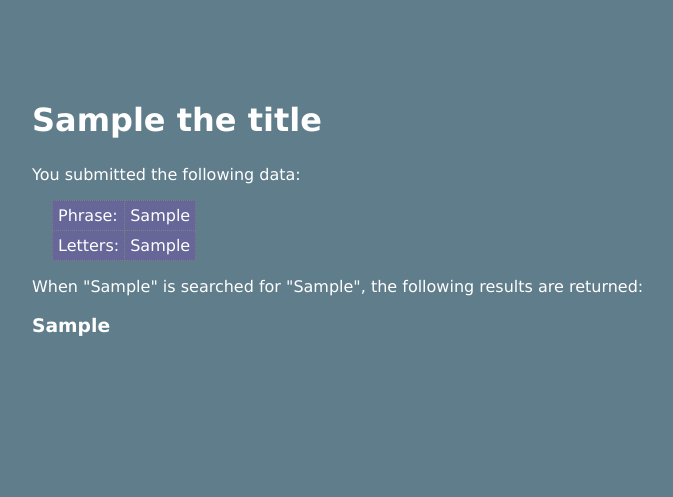
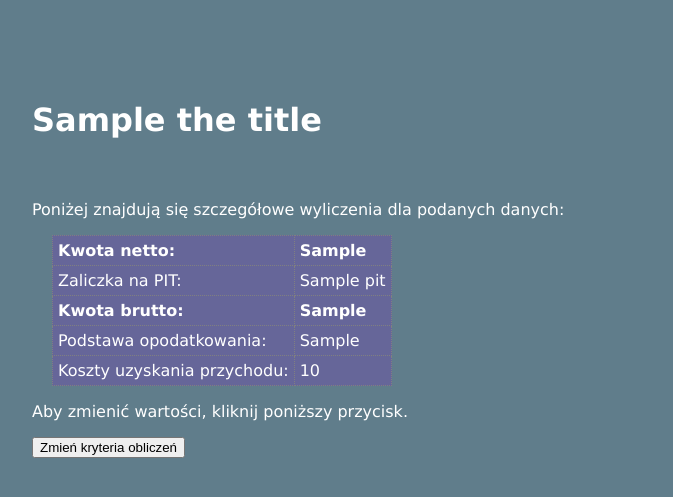
Before and after one commit to leliw5/Calc_UoD, a Flask app: template templates/results.html in a window 1280 px wide. Shown: the top 497 px of the page, without its empty margins (234-907 px from the left). Run offline with Flask 2, Linux system fonts and the light colour scheme; the template is opened without the code that fills it: most values are stand-ins (such as "Sample title", 1, 10 or a date in 2020).

Commit message:
Create template for results

```diff
--- a/templates/results.html
+++ b/templates/results.html
@@ -3,15 +3,15 @@
 {% block body %}
 
 <h2>{{ the_title }}</h2>
-
-<p>You submitted the following data:</p>
+<br>
+<p>Poniżej znajdują się szczegółowe wyliczenia dla podanych danych:</p>
 <table>
-<tr><td>Phrase:</td><td>{{ the_phrase }}</td></tr>
-<tr><td>Letters:</td><td>{{ the_letters }}</td></tr>
+    <tr><td><b>Kwota netto:</b></td><td><b>{{ the_net }}</b></td></tr>
+    <tr><td>Zaliczka na PIT:</td><td>{{ pit }}</td></tr>
+    <tr><td><b>Kwota brutto:</b></td><td><b>{{ the_gross }}</b></td></tr>
+    <tr><td>Podstawa opodatkowania:</td><td>{{ the_base }}</td></tr>
+    <tr><td>Koszty uzyskania przychodu:</td><td>{{ the_cost }}</td></tr>
 </table>
-
-<p>When "{{the_phrase }}" is searched for "{{ the_letters }}", the following
-results are returned:</p>
-<h3>{{ the_results }}</h3>
-
+<p>Aby zmienić wartości, kliknij poniższy przycisk.</p>
+<p><a onclick="location.href='/';"><input type="button" value="Zmień kryteria obliczeń"></p>
 {% endblock %}
```
